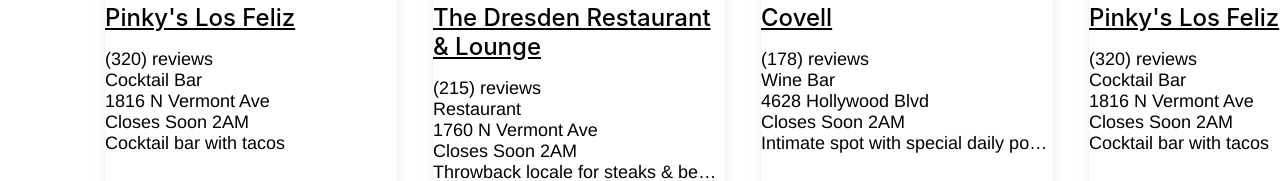
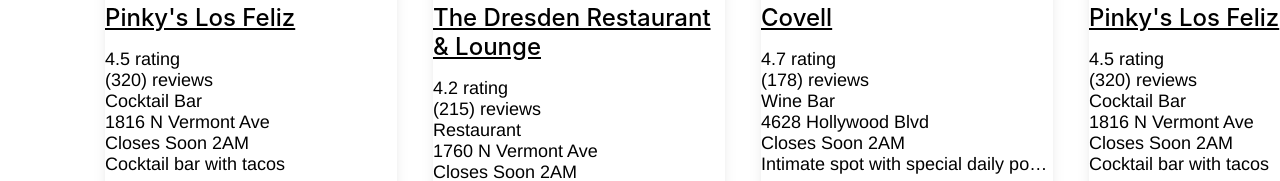
Before and after one commit to CameronBurley/its-bar-social, a React (Vite) app in the folder frontend/: page / in a window 1280 px wide. Shown: the part 402-583 px from the top of the page. Built offline with nearby package versions, Linux system fonts and the light colour scheme.

Commit message:
Resizing

```diff
--- a/frontend/src/components/place/PlaceCard.jsx
+++ b/frontend/src/components/place/PlaceCard.jsx
@@ -38,13 +38,14 @@
                     <Stack
                         spacing={2}
                         mb={3}
-                        width={"220"}
-                        height={"220"} // why is this cutting off text? make dynamic
+                        width={"292"}
+                        height={"195"} // why is this cutting off text? make dynamic
                     >
                         <Heading fontSize={'24px'} fontWeight={500} fontFamily={'body'} textDecoration={"underline"}>
                             {name}
                         </Heading>
                         <Box fontSize={'18px'} paddingTop={2}>
+                            <Text>{rating} rating</Text>
                             <Text>({numberOfReviews}) reviews</Text>
                             <Text>{type}</Text>
                             <Text>{address}</Text>
```
